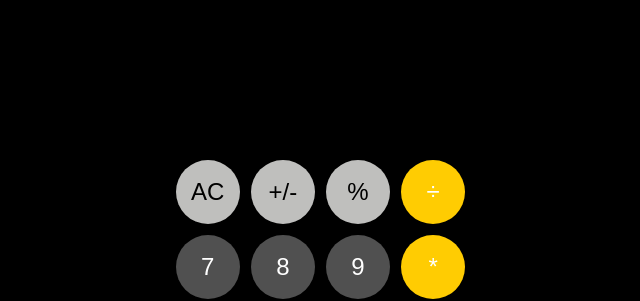
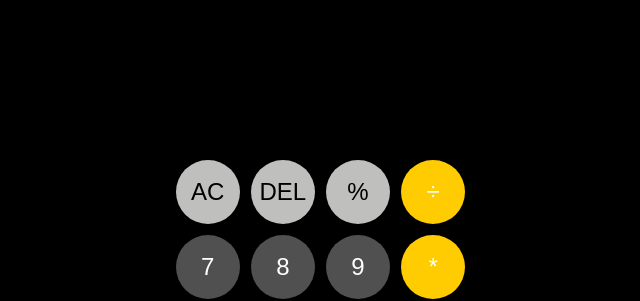
Before and after one commit to Elochukwu3/Calculator-II, a React (Create React App) app: page / in a window 1280 px wide. Shown: the top 301 px of the page, without its empty margins (314-954 px from the left). Built offline with nearby package versions, Linux system fonts and the light colour scheme.

Commit message:
clear action

```diff
--- a/src/App.js
+++ b/src/App.js
@@ -17,8 +17,8 @@ function App() {
       <div className='previous-operand'>{previousNumber}</div>
       <div className='current'>{currentNumber}</div>
       </div>
-      <button value={"Ac"} className="white">Ac</button>
-      <button value={"+/-"} className="white">+/-</button>
+      <button value={"Ac"} className="white" onClick={()=> dispatch({type:'clear'})}>Ac</button>
+      <button value={"+/-"} className="white">del</button>
       <Operators dispatch={dispatch} span={"white"} operator={"%"}/>
       {/* <button value={"/"} className="gold">&divide;</button> */}
       <Operators dispatch={dispatch} span={"gold"} operator={"÷"}/>
--- a/src/components/reducer.js
+++ b/src/components/reducer.js
@@ -76,6 +76,12 @@ export default function reducer(state, {type, payload}) {
                 operators: payload.operator,
                 currentNumber: null,
             }
+            case "clear":
+                return{}
+            case "evaluate":
+                if (state.currentNumber || state.previousNumber || state.operators) {
+                    console.log('hhhh');
+                }
     }
 
 }
```
